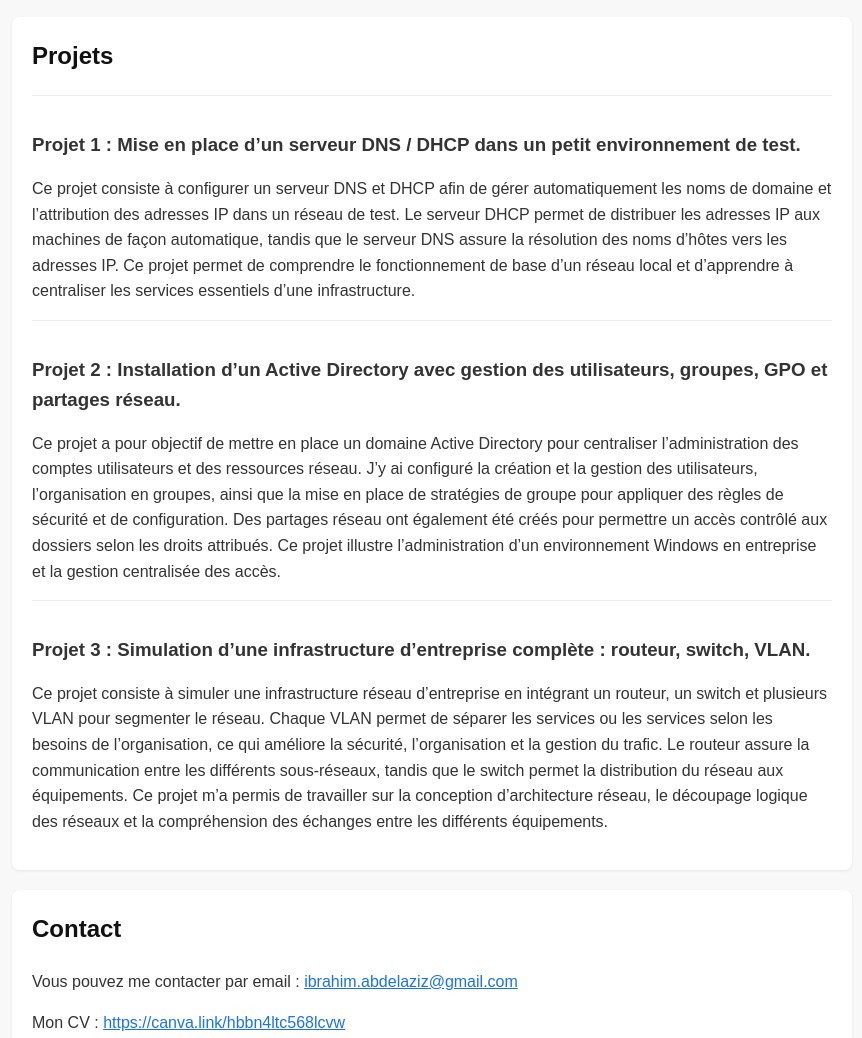
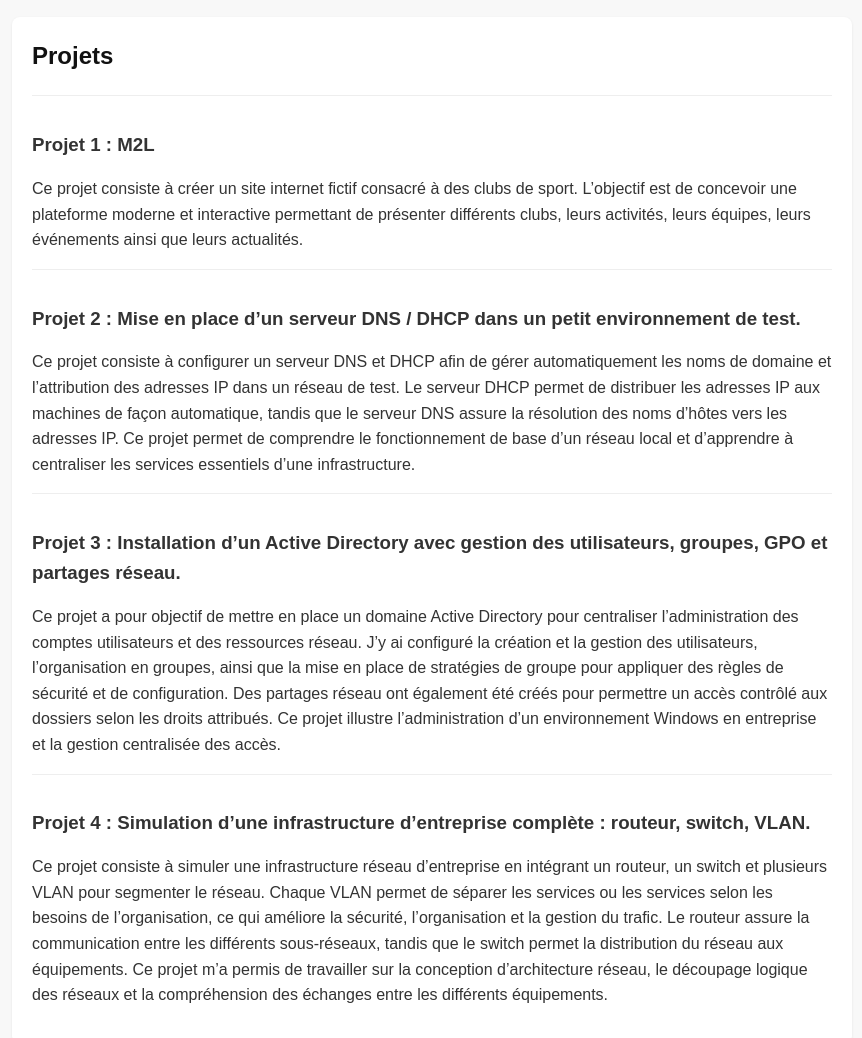
Before and after one commit to miaaaaaaaaaaam/e-portefolio, a plain HTML site: page index.html in a window 1280 px wide. Shown: the part 1068-2106 px from the top of the page, without its empty margins (208-1070 px from the left). Drawn offline with Linux system fonts and the light colour scheme.

Commit message:
Revise project sections and add new project
Updated project descriptions and added a new project about creating a fictitious sports club website.

```diff
--- a/index.html
+++ b/index.html
@@ -49,16 +49,21 @@
   <!-- Section projets avec des exemples de projets fictifs -->
   <section id="projets" class="section">
     <h2>Projets</h2>
+     <div class="project">
+      <h3>Projet 1 : M2L</h3>
+      <p>Ce projet consiste à créer un site internet fictif consacré à des clubs de sport.
+L’objectif est de concevoir une plateforme moderne et interactive permettant de présenter différents clubs, leurs activités, leurs équipes, leurs événements ainsi que leurs actualités.</p>
+    </div>
     <div class="project">
-      <h3>Projet 1 : Mise en place d’un serveur DNS / DHCP dans un petit environnement de test.</h3>
+      <h3>Projet 2 : Mise en place d’un serveur DNS / DHCP dans un petit environnement de test.</h3>
       <p>Ce projet consiste à configurer un serveur DNS et DHCP afin de gérer automatiquement les noms de domaine et l’attribution des adresses IP dans un réseau de test. Le serveur DHCP permet de distribuer les adresses IP aux machines de façon automatique, tandis que le serveur DNS assure la résolution des noms d’hôtes vers les adresses IP. Ce projet permet de comprendre le fonctionnement de base d’un réseau local et d’apprendre à centraliser les services essentiels d’une infrastructure.</p>
     </div>
     <div class="project">
-      <h3>Projet 2 : Installation d’un Active Directory avec gestion des utilisateurs, groupes, GPO et partages réseau.</h3>
+      <h3>Projet 3 : Installation d’un Active Directory avec gestion des utilisateurs, groupes, GPO et partages réseau.</h3>
       <p>Ce projet a pour objectif de mettre en place un domaine Active Directory pour centraliser l’administration des comptes utilisateurs et des ressources réseau. J’y ai configuré la création et la gestion des utilisateurs, l’organisation en groupes, ainsi que la mise en place de stratégies de groupe pour appliquer des règles de sécurité et de configuration. Des partages réseau ont également été créés pour permettre un accès contrôlé aux dossiers selon les droits attribués. Ce projet illustre l’administration d’un environnement Windows en entreprise et la gestion centralisée des accès.</p>
     </div>
     <div class="project">
-      <h3>Projet 3 : Simulation d’une infrastructure d’entreprise complète : routeur, switch, VLAN.</h3>
+      <h3>Projet 4 : Simulation d’une infrastructure d’entreprise complète : routeur, switch, VLAN.</h3>
       <p>Ce projet consiste à simuler une infrastructure réseau d’entreprise en intégrant un routeur, un switch et plusieurs VLAN pour segmenter le réseau. Chaque VLAN permet de séparer les services ou les services selon les besoins de l’organisation, ce qui améliore la sécurité, l’organisation et la gestion du trafic. Le routeur assure la communication entre les différents sous-réseaux, tandis que le switch permet la distribution du réseau aux équipements. Ce projet m’a permis de travailler sur la conception d’architecture réseau, le découpage logique des réseaux et la compréhension des échanges entre les différents équipements.</p>
     </div>
   </section>
```
